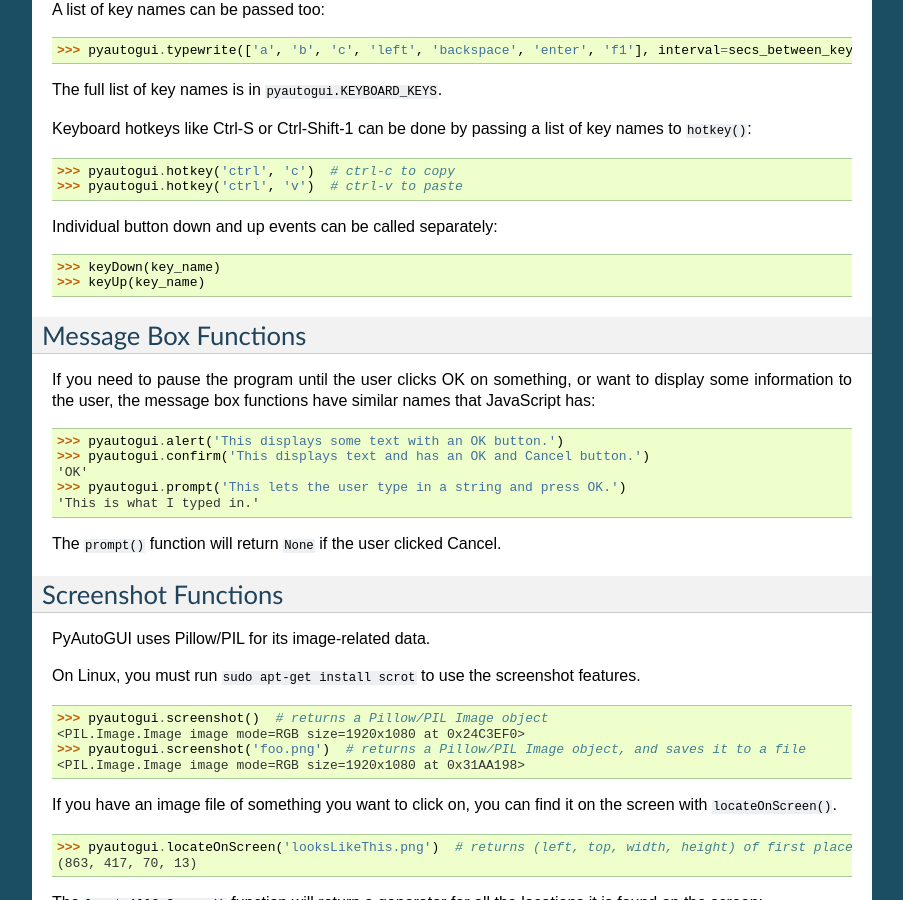
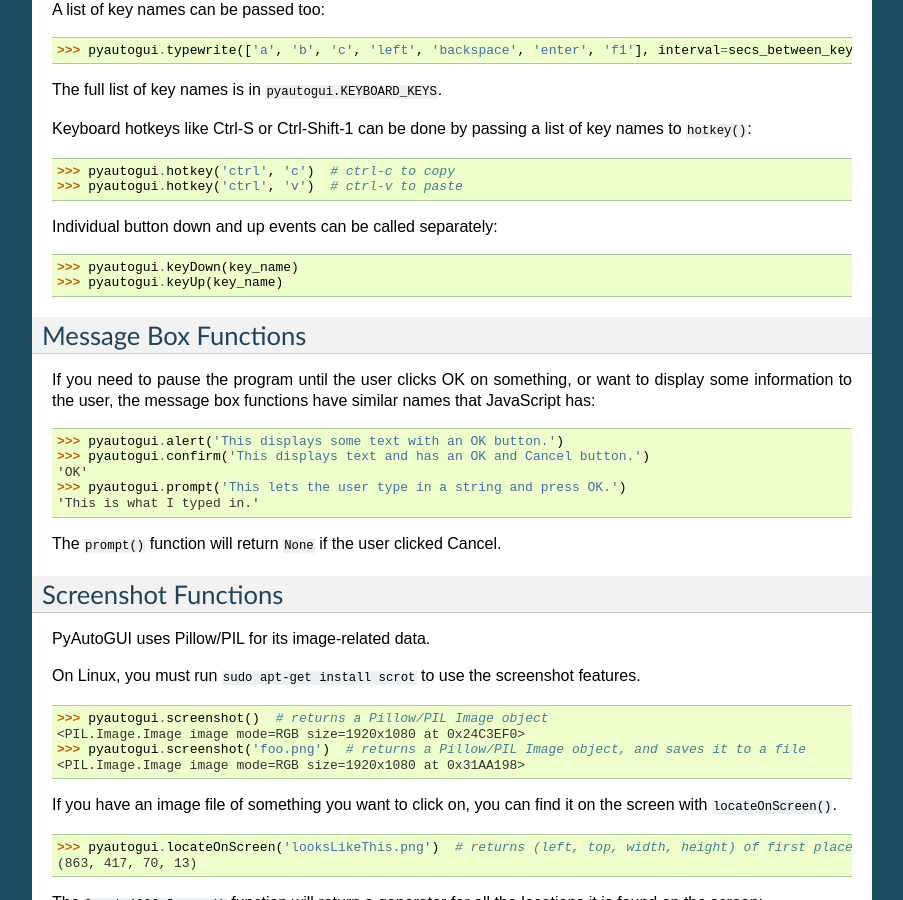
Before and after one commit to asweigart/pyautogui, a Sphinx documentation site: the page built from docs/cheatsheet.rst, in a window 1280 px wide and 900 px high, scrolled down 1576 px. Shown: the whole window, without its empty margins (198-1101 px from the left). Built offline with Sphinx 7.4.7, drawn with Linux system fonts in a browser that asks for light colours.

Commit message:
add missing pyautogui to keyDown and keyUp

```diff
--- a/docs/cheatsheet.rst
+++ b/docs/cheatsheet.rst
@@ -90,8 +90,8 @@
 
 Individual button down and up events can be called separately:
 
-    >>> keyDown(key_name)
-    >>> keyUp(key_name)
+    >>> pyautogui.keyDown(key_name)
+    >>> pyautogui.keyUp(key_name)
 
 
 Message Box Functions
```
